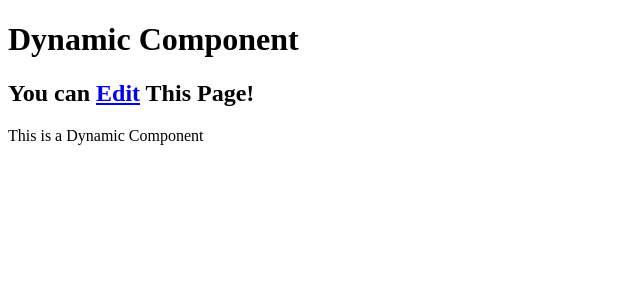
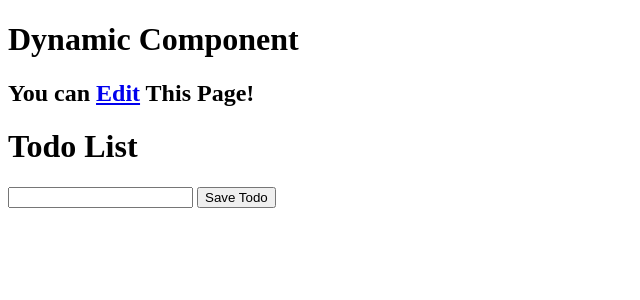
Before and after one commit to fortune-max/web-tooling-015, a React (Create React App) app: page / in a window 1280 px wide. Shown: the top 300 px of the page, without its empty margins (0-640 px from the left). Built offline with nearby package versions, Linux system fonts and the light colour scheme.

Commit message:
update files

```diff
--- a/src/DynamicComponent.tsx
+++ b/src/DynamicComponent.tsx
@@ -1,9 +1,86 @@
 import React from "react";
-
-const DynamicComponent = () => {
+type todo = { text: string, isCompleted: boolean };
+type TodoItemProps = {
+    todo: todo,
+    index: number,
+    completeTodo: (index: number) => void,
+    removeTodo: (index: number) => void,
+};
+const TodoItem = ({ todo, index, completeTodo, removeTodo }: TodoItemProps) => {
     return (
-        <div data-testid="dynamic-component">This is a Dynamic Component</div>
+        <div
+            className="todo-item"
+            data-testid="todo-item"
+            style={{ textDecoration: todo.isCompleted ? "line-through" : "" }}
+        >
+            {" "}
+            {todo.text}{" "}
+            <div>
+                {" "}
+                <button onClick={() => completeTodo(index)}>
+                    Complete
+                </button>{" "}
+                <button onClick={() => removeTodo(index)}>x</button>{" "}
+            </div>{" "}
+        </div>
     );
 };
-
+type TodoFormProps = { addTodo: (text: string) => void };
+const TodoForm = ({ addTodo }: TodoFormProps) => {
+    const [value, setValue] = React.useState("");
+    const handleSubmit = (e: React.FormEvent<HTMLFormElement>) => {
+        e.preventDefault();
+        if (!value) return;
+        addTodo(value);
+        setValue("");
+    };
+    return (
+        <form onSubmit={handleSubmit}>
+            {" "}
+            <input
+                type="text"
+                className="input"
+                value={value}
+                onChange={(e) => setValue(e.target.value)}
+            />{" "}
+            <button type="submit">Save Todo</button>{" "}
+        </form>
+    );
+};
+const DynamicComponent = () => {
+    const [todos, setTodos]: [todo[], any] = React.useState([]);
+    const addTodo = (text: string) => {
+        const newTodos: todo[] = [...todos, { text, isCompleted: false }];
+        setTodos(newTodos);
+    };
+    const completeTodo = (index: number) => {
+        const newTodos: todo[] = [...todos];
+        newTodos[index].isCompleted = true;
+        setTodos(newTodos);
+    };
+    const removeTodo = (index: number) => {
+        const newTodos: todo[] = [...todos];
+        newTodos.splice(index, 1);
+        setTodos(newTodos);
+    };
+    return (
+        <div className="todo" data-testid="dynamic-component">
+            {" "}
+            <h1>Todo List</h1>{" "}
+            <div data-testid="todo-list">
+                {" "}
+                {todos.map((todo, index) => (
+                    <TodoItem
+                        key={index}
+                        index={index}
+                        todo={todo}
+                        completeTodo={completeTodo}
+                        removeTodo={removeTodo}
+                    />
+                ))}{" "}
+            </div>{" "}
+            <TodoForm addTodo={addTodo} />{" "}
+        </div>
+    );
+};
 export default DynamicComponent;
```
